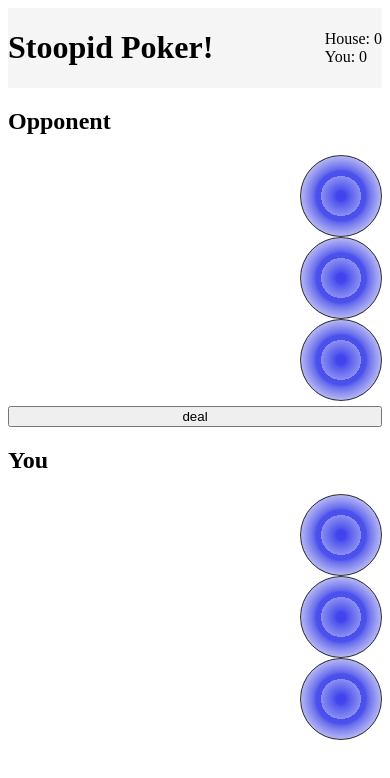
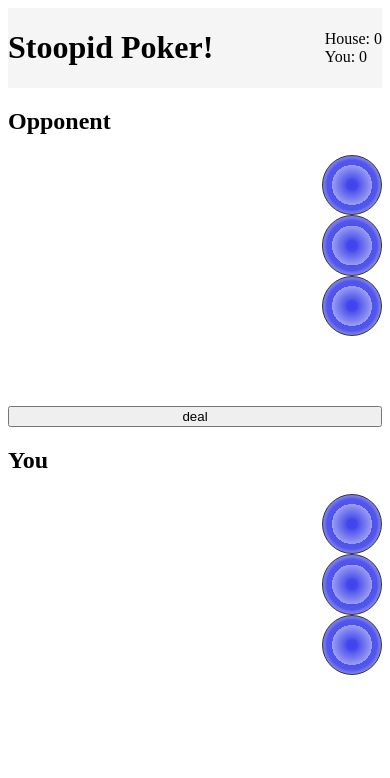
Before and after one commit to ruanha/stoopid-poker, an Angular app: page / in a window 390 px wide. Shown: the top 778 px of the page. Built offline with nearby package versions, Linux system fonts and the light colour scheme.

Commit message:
responsive tokens

```diff
--- a/src/app/token/token.component.css
+++ b/src/app/token/token.component.css
@@ -2,11 +2,15 @@
     display: flex;
     justify-content: center;
     align-items: center;
+    max-width: 80px;
+    min-width: 40px;
+    max-height: 80px;
+    min-height: 40px;
 }
 
 .token-backside {
-    width: 80px;
-    height: 80px;
+    width: 15vw;
+    height: 15vw;
     border: 1px solid black;
     border-radius: 50%;
     background-color: #e5e5f7;
```
